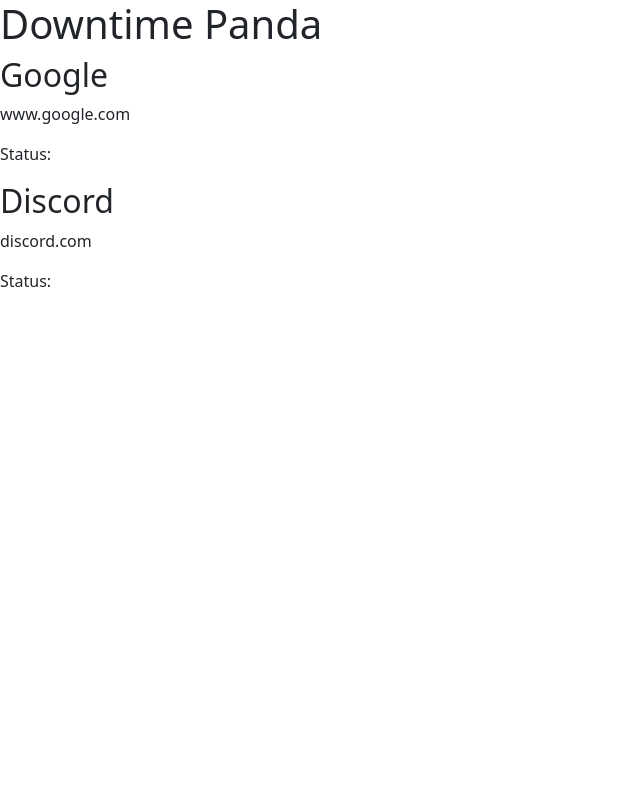
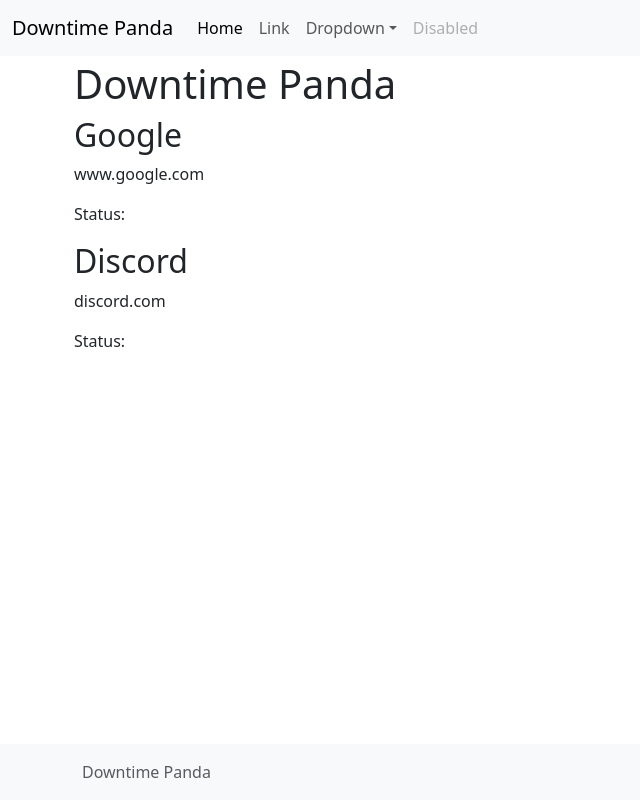
Before and after one commit to Mikel12455/downtime-panda, a Flask app: page / in a window 1280 px wide. Shown: the whole page, without its empty margins (0-640 px from the left). Run offline with Flask 3, Linux system fonts and the light colour scheme; parts of the project's set-up code (start-up, migrations or seed data) failed here and were passed over.

Commit message:
style: :lipstick: Aggiunti Navbar e Footer alla UI
Aggiunte delle bozze di navbar e footer per la navigazione

```diff
--- a/src/downtime_panda/templates/base.html.jinja
+++ b/src/downtime_panda/templates/base.html.jinja
@@ -21,16 +21,16 @@
         {% endblock head %}
     </head>
     <body>
-        {% block body %}
-        {% endblock body %}
+        {% include "base/navbar.html.jinja" %}
+        <div class="b-example-divider"></div>
+        <div class="container p-1">
+            {% block body %}
+            {% endblock body %}
+        </div>
+        {% include "base/footer.html.jinja" %}
+        <!-- SCRIPTS -->
         <script src="https://cdn.jsdelivr.net/npm/bootstrap@5.3.6/dist/js/bootstrap.bundle.min.js"
                 integrity="sha384-j1CDi7MgGQ12Z7Qab0qlWQ/Qqz24Gc6BM0thvEMVjHnfYGF0rmFCozFSxQBxwHKO"
                 crossorigin="anonymous"></script>
-        <script src="https://cdn.jsdelivr.net/npm/@popperjs/core@2.11.8/dist/umd/popper.min.js"
-                integrity="sha384-I7E8VVD/ismYTF4hNIPjVp/Zjvgyol6VFvRkX/vR+Vc4jQkC+hVqc2pM8ODewa9r"
-                crossorigin="anonymous"></script>
-        <script src="https://cdn.jsdelivr.net/npm/bootstrap@5.3.6/dist/js/bootstrap.min.js"
-                integrity="sha384-RuyvpeZCxMJCqVUGFI0Do1mQrods/hhxYlcVfGPOfQtPJh0JCw12tUAZ/Mv10S7D"
-                crossorigin="anonymous"></script>
     </body>
 </html>
--- /dev/null
+++ b/src/downtime_panda/templates/base/footer.html.jinja
@@ -0,0 +1,5 @@
+<footer class="bg-light text-center text-lg-start py-3 fixed-bottom">
+    <div class="container">
+        <span class="text-muted">Downtime Panda</span>
+    </div>
+</footer>
--- /dev/null
+++ b/src/downtime_panda/templates/base/navbar.html.jinja
@@ -0,0 +1,53 @@
+<nav class="navbar navbar-expand-lg bg-body-tertiary">
+    <div class="container-fluid">
+        <a class="navbar-brand" href="{{ url_for('index') }}">Downtime Panda</a>
+        <button class="navbar-toggler"
+                type="button"
+                data-bs-toggle="collapse"
+                data-bs-target="#navbarSupportedContent"
+                aria-controls="navbarSupportedContent"
+                aria-expanded="false"
+                aria-label="Toggle navigation">
+            <span class="navbar-toggler-icon"></span>
+        </button>
+        <div class="collapse navbar-collapse"
+             id="navbarSupportedContent"
+             toggle="collapse"
+             data-target=".navbar-collapse">
+            <ul class="navbar-nav me-auto mb-2 mb-lg-0">
+                <li class="nav-item">
+                    <a class="nav-link active"
+                       aria-current="page"
+                       href="{{ url_for('index') }}">Home</a>
+                </li>
+                <li class="nav-item">
+                    <a class="nav-link" href="#">Link</a>
+                </li>
+                <li class="nav-item dropdown">
+                    <a class="nav-link dropdown-toggle"
+                       href="#"
+                       role="button"
+                       data-bs-toggle="dropdown"
+                       aria-expanded="false">Dropdown</a>
+                    <ul class="dropdown-menu">
+                        <li>
+                            <a class="dropdown-item" href="#">Action</a>
+                        </li>
+                        <li>
+                            <a class="dropdown-item" href="#">Another action</a>
+                        </li>
+                        <li>
+                            <hr class="dropdown-divider">
+                        </li>
+                        <li>
+                            <a class="dropdown-item" href="#">Something else here</a>
+                        </li>
+                    </ul>
+                </li>
+                <li class="nav-item">
+                    <a class="nav-link disabled" aria-disabled="true">Disabled</a>
+                </li>
+            </ul>
+        </div>
+    </div>
+</nav>
```
